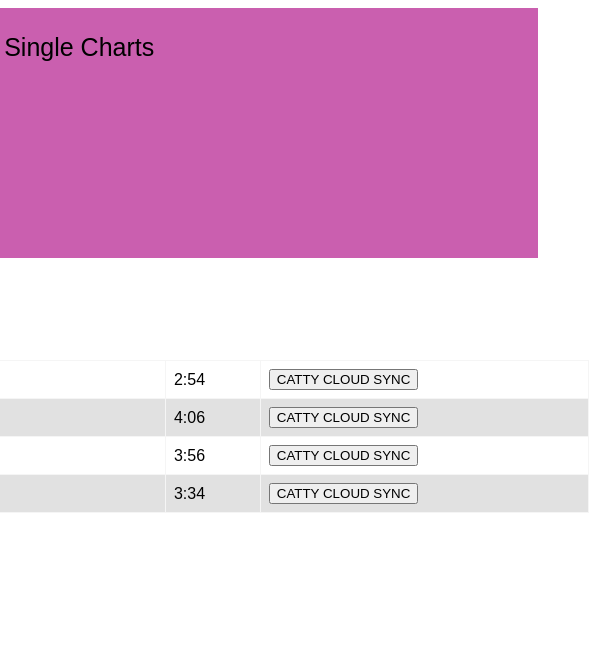
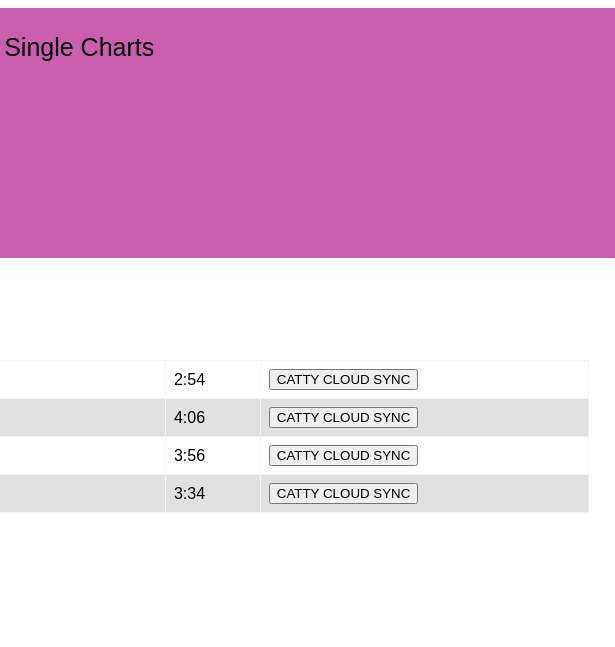
Before and after one commit to kritika768/musicapp, a plain HTML site: page index.html in a window 1280 px wide. Shown: the top 647 px of the page, 691-1306 px from the left, 615 px wide, since content can reach past the window. Drawn offline with Linux system fonts and the light colour scheme.

Commit message:
change in style

```diff
--- a/style.css
+++ b/style.css
@@ -18,7 +18,7 @@ ul {
   padding-left: 10px;
 }
 .container {
-  width: 150%;
+  width: 160%;
   height: 250px;
   background-color: rgb(202, 95, 175);
   display: flex;
```
